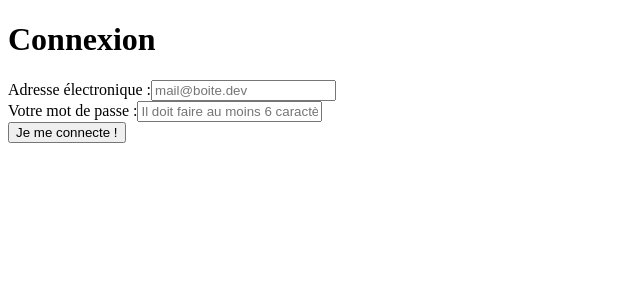
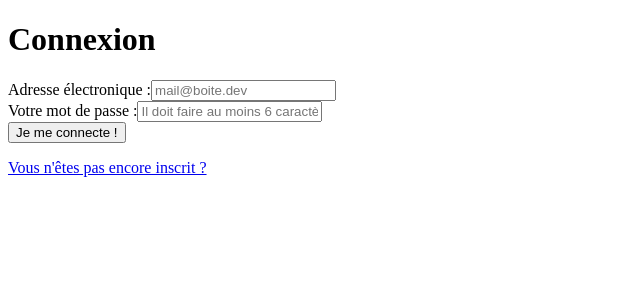
Before and after one commit to rigma/whoami, a Vue app in the folder whoami/: page /connexion in a window 1280 px wide. Shown: the top 300 px of the page, without its empty margins (0-640 px from the left). Built offline with nearby package versions, Linux system fonts and the light colour scheme; the HTML template or start-up script is replaced by a standard one.

Commit message:
feat: add additionnal navigation links

```diff
--- a/whoami/src/views/SignIn.vue
+++ b/whoami/src/views/SignIn.vue
@@ -23,6 +23,9 @@
     </div>
     <button type="submit">Je me connecte !</button>
   </form>
+  <p>
+    <router-link to="/s-inscrire">Vous n'êtes pas encore inscrit ?</router-link>
+  </p>
 </template>
 
 <script>
--- a/whoami/src/views/SignUp.vue
+++ b/whoami/src/views/SignUp.vue
@@ -33,6 +33,9 @@
     </div>
     <button type="submit">Je m'inscris !</button>
   </form>
+  <p>
+    <router-link to="/connexion">Déjà inscrit ?</router-link>
+  </p>
 </template>
 
 <script>
```
